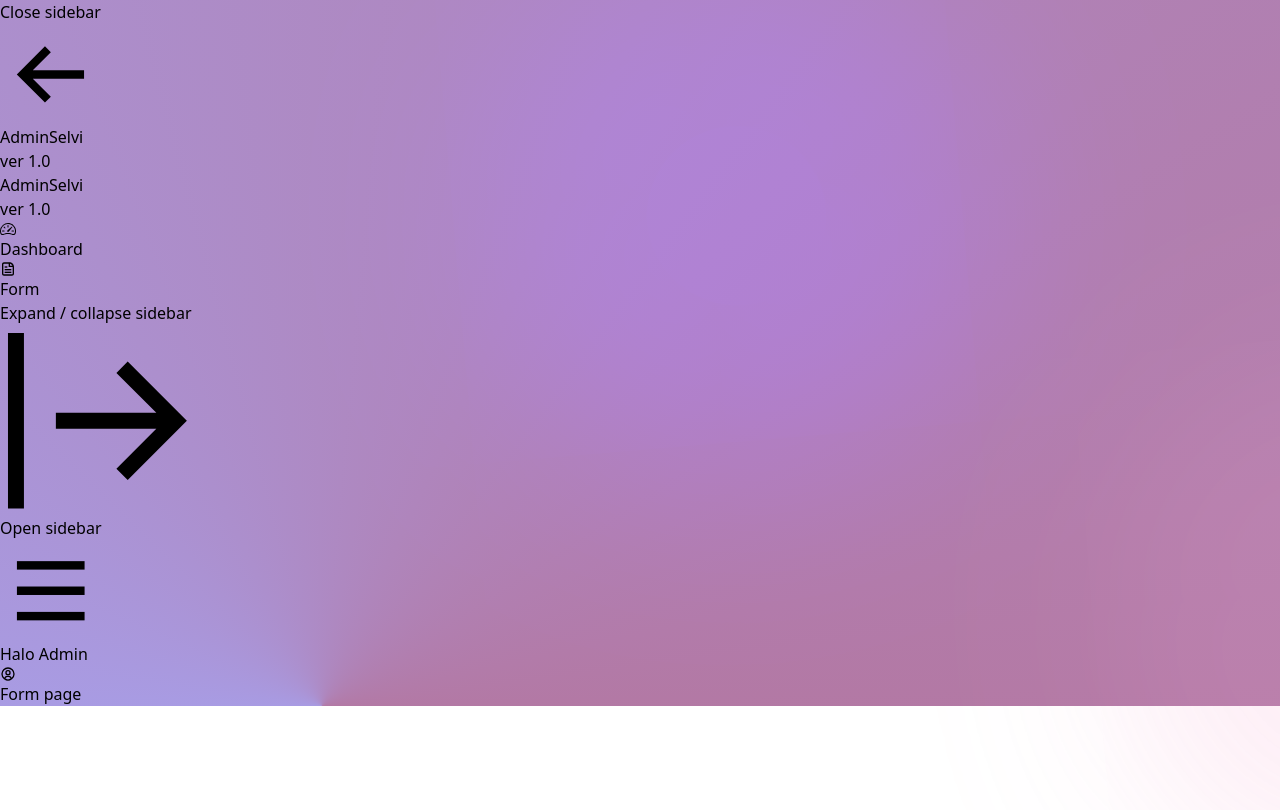
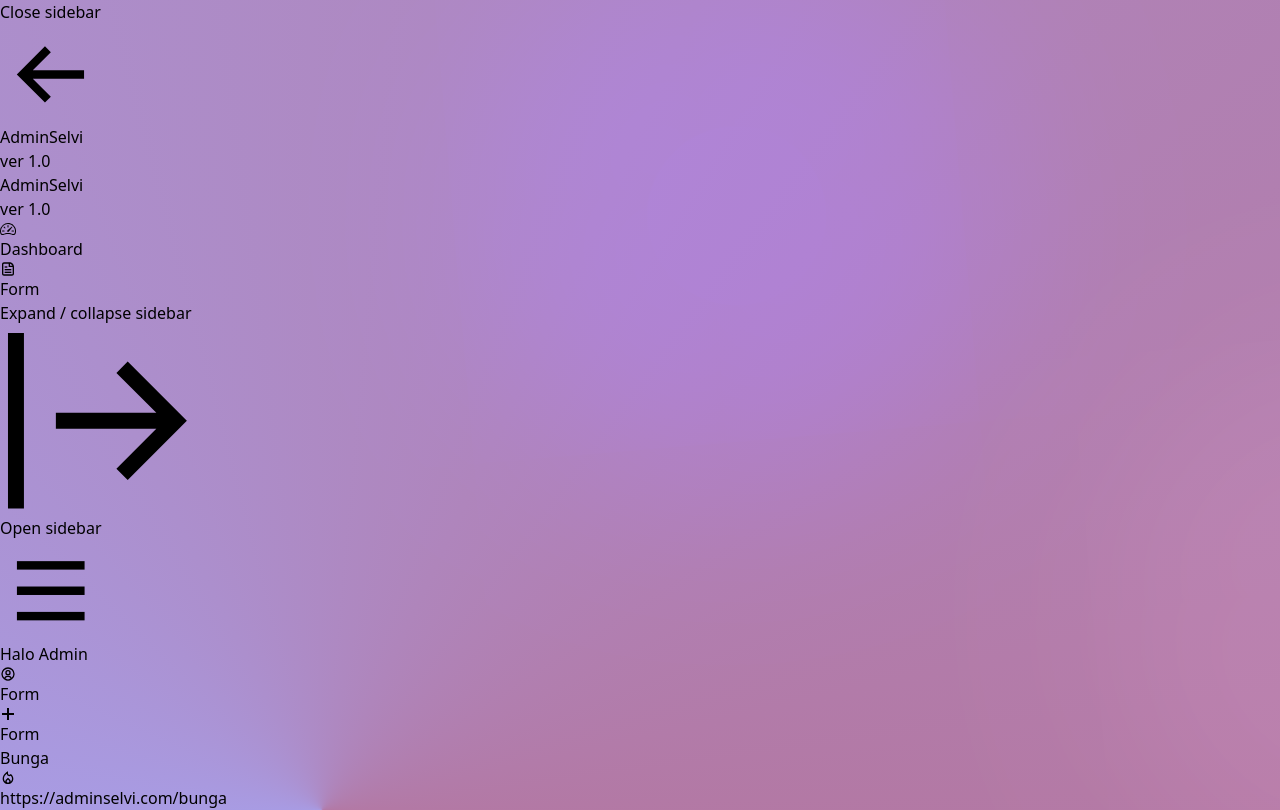
Before and after one commit to husenEF/mosaic, a React (Vite) app: page /form in a window 1280 px wide. Built offline with nearby package versions, Linux system fonts and the light colour scheme.

Commit message:
inital form page

```diff
--- a/src/App.jsx
+++ b/src/App.jsx
@@ -77,7 +77,7 @@ import PrivateLayout from './components/Layout/PrivateLayout';
 
 /*pages*/
 const LoginPage = lazy(() => import('./pages/auth/login'));
-const FormPagesMain = lazy(() => import('./pages/Form'));
+const FormIndex = lazy(() => import('./pages/Form'));
 
 const LoadingMessage = () => "I'm loading...";
 
@@ -95,7 +95,7 @@ function App() {
       <Routes>
         <Route element={<PrivateLayout />}>
           <Route index element={<Dashboard />} />
-          <Route path="/form" element={<FormPagesMain />} />
+          <Route path="/form" element={<FormIndex />} />
         </Route>
         {/* <Route exact path="/" element={<Dashboard />} /> */}
         <Route path="/login" element={<LoginPage />} />
--- a/src/components/DropdownProfile.jsx
+++ b/src/components/DropdownProfile.jsx
@@ -45,7 +45,7 @@ function DropdownProfile({ align }) {
         onClick={() => setDropdownOpen(!dropdownOpen)}
         aria-expanded={dropdownOpen}>
         <span className="truncate mr-3 font-oxigen text-white">Halo Admin</span>
-        <span className="h-14 w-14 shadow-template rounded-full items-center inline-flex justify-center bg-opacity-25">
+        <span className="lg:h-14 lg:w-14 h-10 w-10 shadow-template rounded-full items-center inline-flex justify-center bg-opacity-25">
           <BiUserCircle className="text-white h-6 w-6" />
         </span>
       </button>
@@ -66,7 +66,7 @@ function DropdownProfile({ align }) {
           onFocus={() => setDropdownOpen(true)}
           onBlur={() => setDropdownOpen(false)}>
           <div className="pt-0.5 pb-2 px-3 mb-1 ">
-            <div className="font-medium text-white">Acme Inc.</div>
+            <div className="font-medium text-white">AdminSelvi.</div>
             <div className="text-xs text-white italic">Administrator</div>
           </div>
           <ul>
--- /dev/null
+++ b/src/components/button/button.jsx
@@ -0,0 +1,18 @@
+import classNames from '../../utils/classnames';
+
+const Button = ({ icon: Icon, title, className, ...rest }) => {
+  return (
+    <button
+      className={classNames(
+        'flex justify-center items-center rounded-md py-1 px-2',
+        'text-white font-oxigen ',
+        'bg-gradient-to-b from-transparent to-secondary',
+      )}
+      {...rest}>
+      {Icon && <Icon className="mr-2" />}
+      <span>{title || 'Save'}</span>
+    </button>
+  );
+};
+
+export default Button;
--- a/src/pages/Form/index.jsx
+++ b/src/pages/Form/index.jsx
@@ -1,7 +1,29 @@
+import { GoPlus } from 'react-icons/go';
+import { MdOutlineLocalFireDepartment } from 'react-icons/md';
+
+import Button from '../../components/button/button';
+import Card from '../../components/Card/Card';
+
 const FormPage = () => {
   return (
     <div className="p-8 w-full max-w-full mx-auto">
-      <h2 className="text-white">Form page</h2>
+      <div className="sm:flex sm:justify-between sm:items-center mb-8">
+        <h2 className="text-2xl font-bold text-white font-oxigen">Form</h2>
+        <Button
+          icon={GoPlus}
+          title="Form"
+          onClick={() => console.log('add form')}
+        />
+      </div>
+      <div className="grid grid-cols-12 gap-6">
+        <div class="col-span-12 md:col-span-4">
+          <Card title={'Bunga'}>
+            <a href="" className='inline-flex'>
+              <MdOutlineLocalFireDepartment /> https://adminselvi.com/bunga
+            </a>
+          </Card>
+        </div>
+      </div>
     </div>
   );
 };
```
